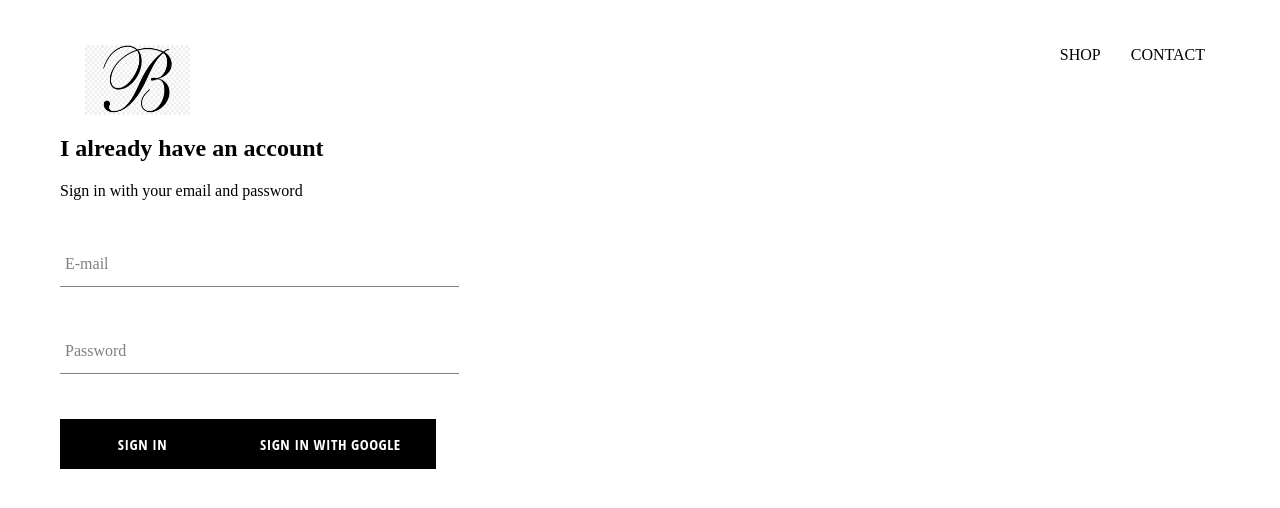
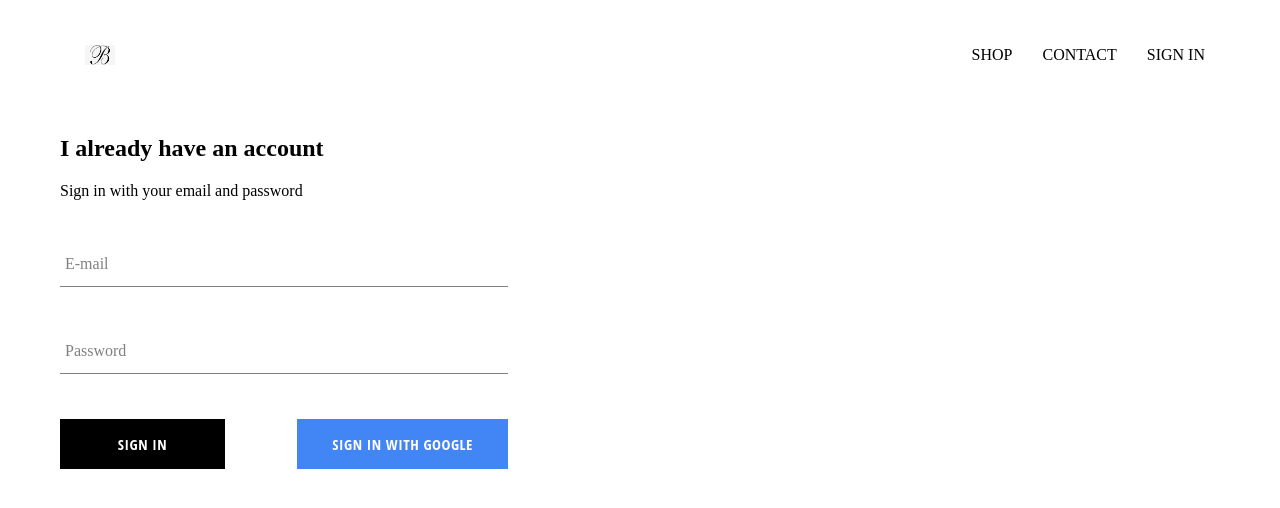
Before and after one commit to Thewa55/Brook-Clothes, a React (Create React App) app: page /signin in a window 1280 px wide. Shown: the top 508 px of the page. Built offline with nearby package versions, Linux system fonts and the light colour scheme; no server answers; a web font is replaced by a local one.

Commit message:
Added conditional log in button, styling for button and padding around the buttons in sign in page

```diff
--- a/src/App.css
+++ b/src/App.css
@@ -7,3 +7,7 @@
     text-decoration: none;
     color: black
 }
+
+* {
+    box-sizing: border-box;
+}
--- a/src/App.js
+++ b/src/App.js
@@ -5,7 +5,7 @@
 import ShopPage from './pages/shop/shop.component';
 import Header from './components/header/header.component';
 import SignInAndSignUpPage from './pages/sign-in-and-sign-up/sign-in-and-sign-up.component';
-import { auth } from './firebase/firebase.util'
+import { auth } from './firebase/firebase.utils'
 
 function App() {
 
@@ -21,7 +21,7 @@
 
   return (
     <div className="App">
-      <Header />
+      <Header currentUser={user} />
       <Switch>
         <Route exact path='/' component={HomePage}/>
         <Route path='/shop' component={ShopPage}/>
--- a/src/components/custom-button/custom-button.component.jsx
+++ b/src/components/custom-button/custom-button.component.jsx
@@ -1,8 +1,8 @@
 import React from 'react'
 import './custom-button.style.scss'
 
-const CustomButton = ({ children, ...otherProps}) => (
-    <button className='custom-button' {...otherProps}>
+const CustomButton = ({ children, isGoogleSignIn, ...otherProps}) => (
+    <button className={`${isGoogleSignIn ? 'google-signin' : ''} custom-button`} {...otherProps}>
         {children}
     </button>
 )
--- a/src/components/custom-button/custom-button.style.scss
+++ b/src/components/custom-button/custom-button.style.scss
@@ -19,4 +19,14 @@
       color: black;
       border: 1px solid black;
     }
+
+    &.google-signin {
+      background-color: #4285f4;
+      color:white;
+
+      &:hover{
+        background-color: #357ae8;
+        border: none;
+      }
+    }
   }
--- a/src/components/header/header.component.jsx
+++ b/src/components/header/header.component.jsx
@@ -1,10 +1,11 @@
 import React from 'react'
 import { Link } from 'react-router-dom';
 import Logo from '../../assets/LetterB.jpg'
+import { auth } from '../../firebase/firebase.utils'
 
 import './header.style.scss'
 
-const Header = () => (
+const Header = ({ currentUser }) => (
     <div className='header'>
         <Link className='logo-container' to='/'>
           <img alt='logo' className='logo' src={Logo}/>
@@ -12,6 +13,13 @@
         <div className='options'>
             <Link className='option' to='/shop'>SHOP</Link>
             <Link className='option' to='/shop'>CONTACT</Link>
+            { currentUser ?
+                (
+                    <div className='option' onClick={() => auth.signOut()}>SIGN OUT</div>
+                ) : (
+                    <Link className='option' to='/signin'>SIGN IN</Link>
+                )
+            }
         </div>
     </div>
 )
--- a/src/components/header/header.style.scss
+++ b/src/components/header/header.style.scss
@@ -26,6 +26,8 @@
 
       .option {
         padding: 10px 15px;
+        cursor: pointer;
       }
+
     }
   }
--- a/src/components/sign-in/sign-in.component.jsx
+++ b/src/components/sign-in/sign-in.component.jsx
@@ -2,7 +2,7 @@
 import FormInput from '../form-input/form-input.component'
 import CustomButton from '../custom-button/custom-button.component'
 import './sign-in.style.scss'
-import { signInWithGoogle } from '../../firebase/firebase.util'
+import { signInWithGoogle } from '../../firebase/firebase.utils'
 
 
 const SignIn = () => {
@@ -38,8 +38,10 @@
                     handleChange= {handleChange}
                     label='Password'
                     required />
-                <CustomButton type='submit'> Sign In </CustomButton>
-                <CustomButton onClick={signInWithGoogle}> Sign In with Google </CustomButton>
+                <div className='buttons'>
+                    <CustomButton type='submit'> Sign In </CustomButton>
+                    <CustomButton onClick={signInWithGoogle} isGoogleSignIn> Sign In with Google </CustomButton>
+                </div>
             </form>
         </div>
     )
--- a/src/components/sign-in/sign-in.style.scss
+++ b/src/components/sign-in/sign-in.style.scss
@@ -1,9 +1,14 @@
 .sign-in {
-    width: 30vw;
+    width: 35vw;
     display: flex;
     flex-direction:column;
 
     .title{
         margin: 10px 0;
     }
+
+    .buttons{
+        display: flex;
+        justify-content: space-between;
+    }
 }
```
Also changed, not shown: src/firebase/firebase.utils.js (renamed from src/firebase/firebase.util.js).
